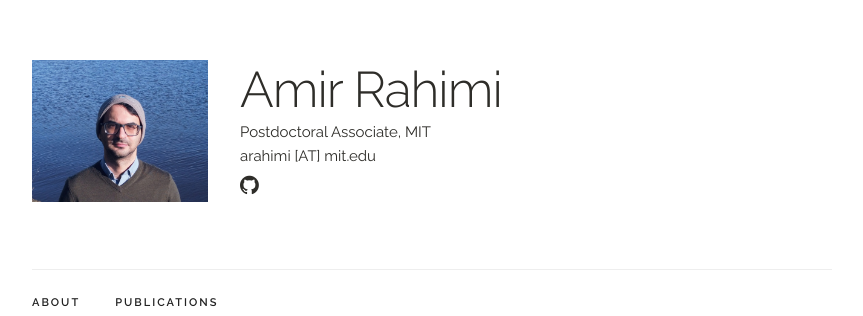
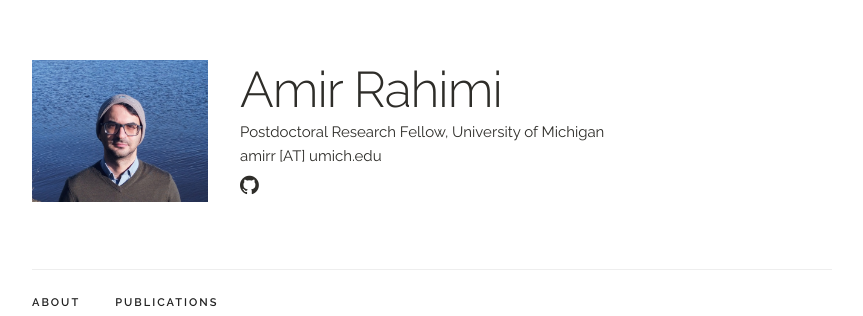
Before and after one commit to rahimi-amir/rahimi-amir.github.io, a Jekyll site: the page built from index.html, in a window 1280 px wide. Shown: the top 316 px of the page, without its empty margins (208-1071 px from the left). Built offline with Jekyll 4.4.1, drawn with Linux system fonts in a browser that asks for light colours; a style sheet for code colours, icons or effects is not loaded.

Commit message:
Update main_info.yaml

```diff
--- a/_data/main_info.yaml
+++ b/_data/main_info.yaml
@@ -1,7 +1,7 @@
 name: "Amir Rahimi"
 formalname: "<b>Amir Rahimi</b>"
-title: "Postdoctoral Associate, MIT"
-email: "arahimi [AT] mit.edu"
+title: "Postdoctoral Research Fellow, University of Michigan"
+email: "amirr [AT] umich.edu"
 profile_pic: "/assets/profile-pics/photo.JPG"
 altn_pr_pic: "/assets/profile-pics/photo_alt.jpg"
 github: "https://github.com/AmirooR"
```
